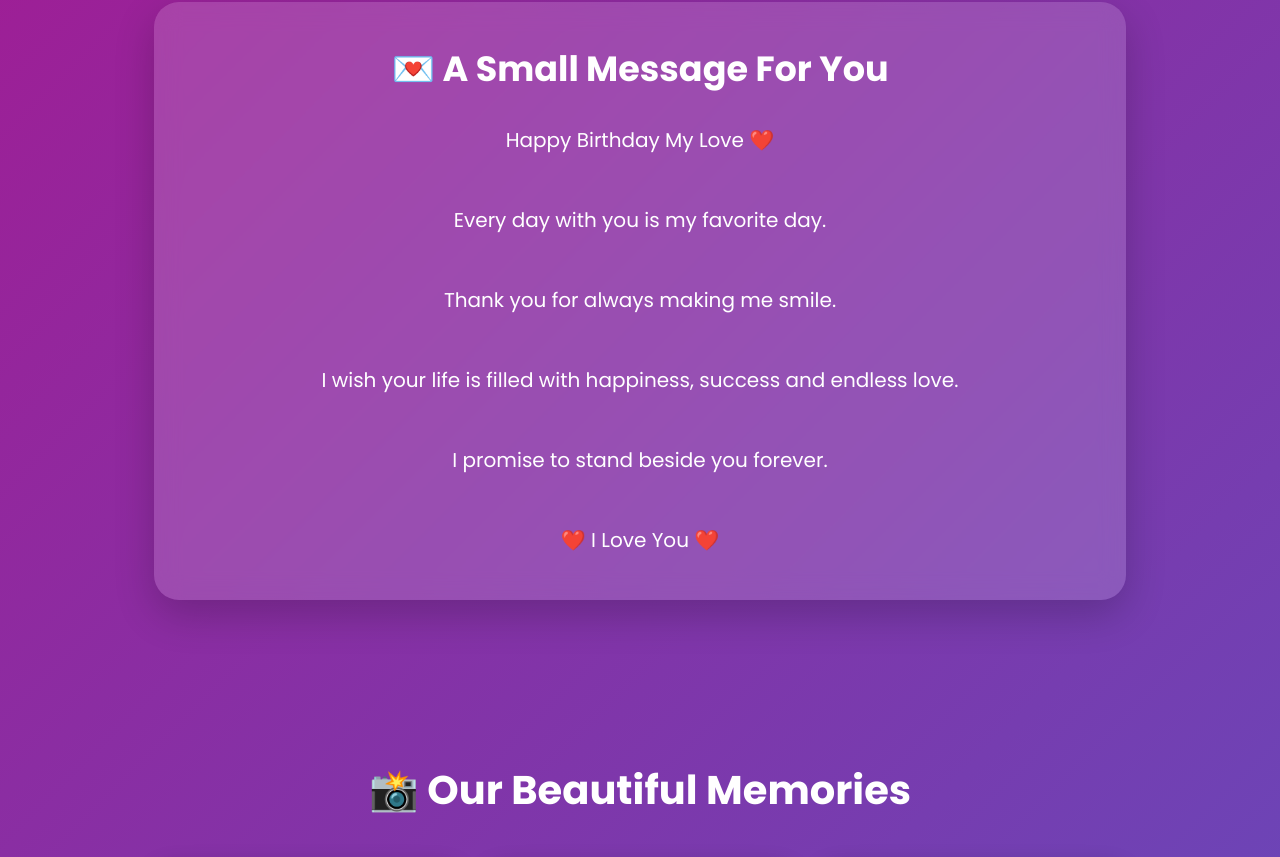
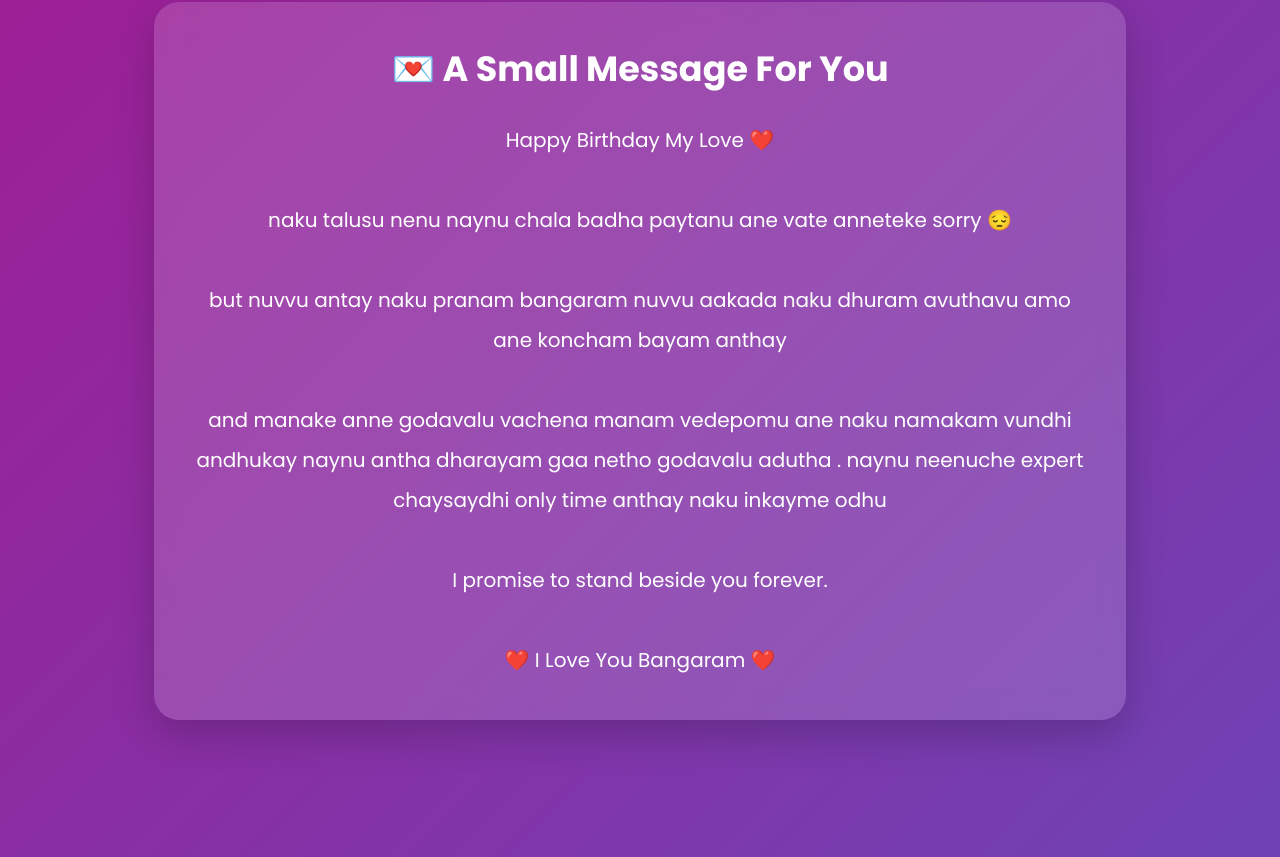
Before and after one commit to Phani1610/birthday_wishes, a plain HTML site: page birthday_wishes/main.html in a window 1280 px wide. Shown: the part 904-1761 px from the top of the page. Drawn offline with Linux system fonts and the light colour scheme.

Commit message:
Update main.html

```diff
--- a/birthday_wishes/main.html
+++ b/birthday_wishes/main.html
@@ -59,16 +59,15 @@
 
                 <br><br>
 
-                Every day with you is my favorite day.
+              naku talusu nenu naynu chala badha paytanu ane vate anneteke sorry 😔
 
                 <br><br>
 
-                Thank you for always making me smile.
+              but nuvvu antay naku pranam bangaram nuvvu aakada naku dhuram avuthavu amo ane koncham bayam anthay
 
                 <br><br>
 
-                I wish your life is filled with happiness,
-                success and endless love.
+               and manake anne godavalu vachena manam vedepomu ane naku namakam vundhi andhukay naynu antha dharayam gaa netho godavalu adutha . naynu neenuche expert chaysaydhi only time anthay naku inkayme odhu
 
                 <br><br>
 
@@ -76,7 +75,7 @@
 
                 <br><br>
 
-                ❤️ I Love You ❤️
+                ❤️ I Love You Bangaram ❤️
 
             </p>
 
```
